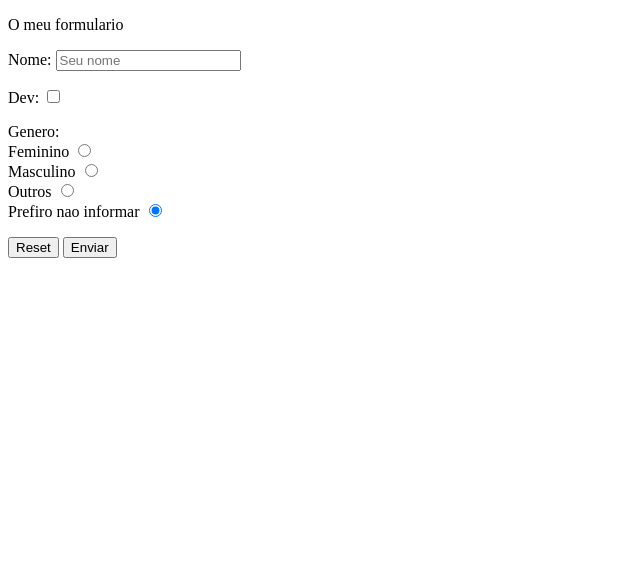
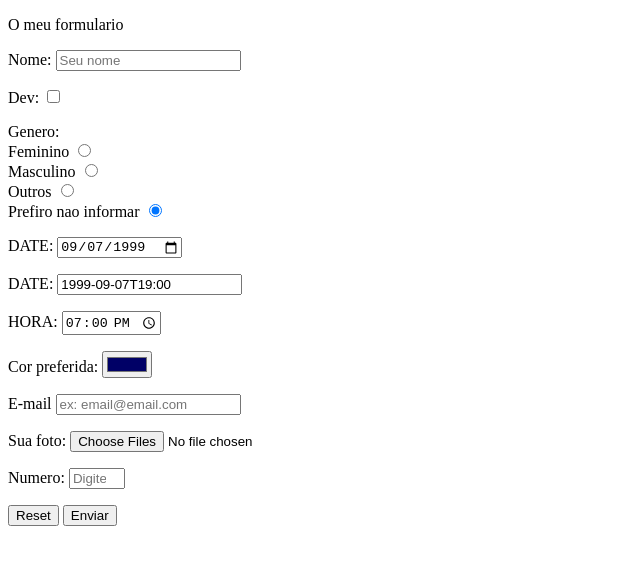
Before and after one commit to V-Renan/CursoJS, a plain HTML site: page HTML&CSS/aula9/index.html in a window 1280 px wide. Shown: the whole page, without its empty margins (0-640 px from the left). Drawn offline with Linux system fonts and the light colour scheme.

Commit message:
HTML&CSS
inputs

```diff
--- a/HTML&CSS/aula9/index.html
+++ b/HTML&CSS/aula9/index.html
@@ -41,6 +41,41 @@
         </p>
 
         <p>
+            <label for="date">DATE:</label>
+            <input type="date" id="date" name="date" value="1999-09-07">
+        </p>
+
+        <p>
+            <label for="datetime_local">DATE:</label>
+            <input type="datetime_local" name="datetime_local" id="datetime_local" value="1999-09-07T19:00">
+        </p>
+
+        <p>
+            <label for="time">HORA:</label>
+            <input type="time" id="time" name="time" value="19:00">
+        </p>
+
+        <p>
+            <label for="cor_preferida">Cor preferida:</label>
+            <input type="color" id="cor_preferida" name="cor_preferida" value="#000066">
+        </p>
+
+        <p>
+            <label for="email">E-mail</label>
+            <input type="email" id="email" name="email" placeholder="ex: email@email.com">
+        </p>
+
+        <p>
+            <label for="file">Sua foto:</label>
+            <input type="file" id="file" name="file" accept=".png, .pdf" multiple>
+        </p>
+
+        <p>
+            <label for="number">Numero:</label>
+            <input type="number" id="numero" name="numero" placeholder="Digite um numero..." min="0" max="10">
+        </p>
+
+        <p>
             <button type="submit">Reset</button>
             <button type="submit">Enviar</button>
         </p>
```
